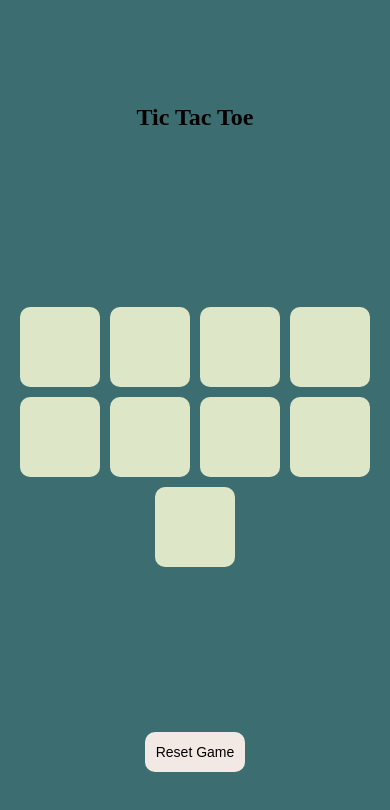
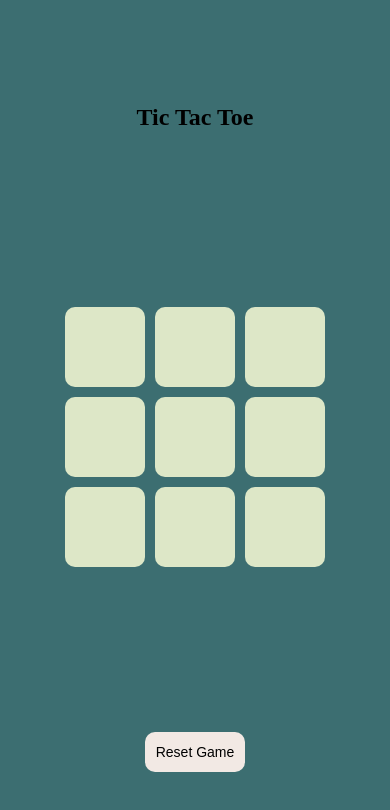
Before and after one commit to Hrutuja09/tic-tac-toe-game, a plain HTML site: page index.html in a window 390 px wide. Drawn offline with Linux system fonts and the light colour scheme.

Commit message:
Added fixes for responsiveness

```diff
--- a/style.css
+++ b/style.css
@@ -61,10 +61,10 @@ body{
     display:none;
 }
 
-/* Responsiveness Added for mobile Phones */
-@media (max-width: 400px) {
+/* Responsiveness Added for all screens */
+@media (max-width: 1200px) {
   .inner {
-    width: 100%;
+    width: 270px;
     gap: 10px;
   }
 
```
